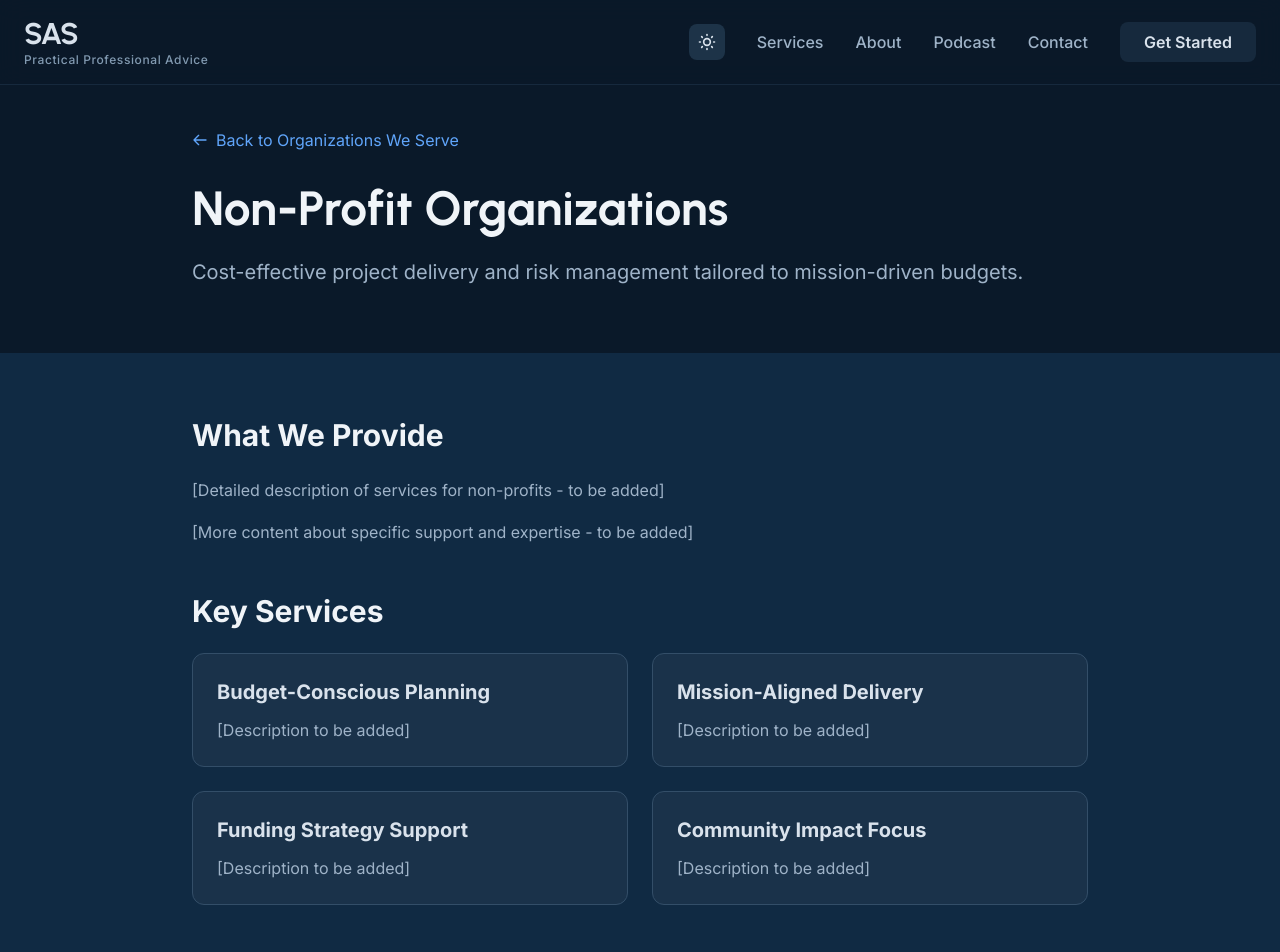
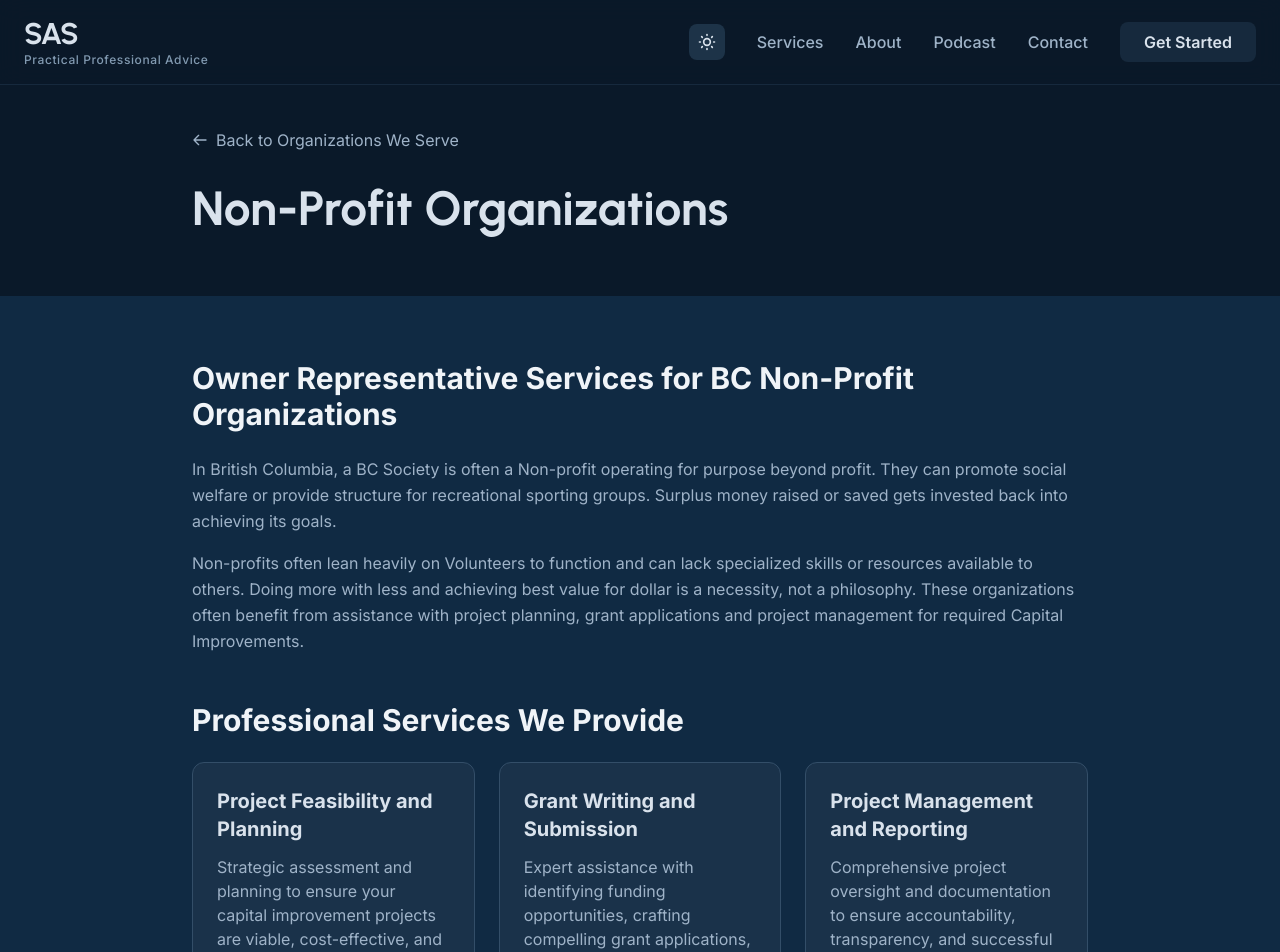
Before and after one commit to Sheel-Advisory-Services/sheel-advisory, a Next.js app: page /non-profits in a window 1280 px wide. Shown: the top 952 px of the page. Built offline with nearby package versions, Linux system fonts and the light colour scheme.

Commit message:
Add content to Non-Profits page: owner representative services description, professional services with 3-column layout, update breadcrumb styling

```diff
--- a/app/non-profits/page.tsx
+++ b/app/non-profits/page.tsx
@@ -1,10 +1,11 @@
-import Link from 'next/link';
-import Header from '@/components/Header';
-import Footer from '@/components/Footer';
+import Link from "next/link";
+import Header from "@/components/Header";
+import Footer from "@/components/Footer";
 
 export const metadata = {
-  title: "Non-Profit Organizations | Sheel Advisory Services",
-  description: "Owner representative services for non-profit organizations across British Columbia.",
+  title: "Non-Profit Organizations | SAS",
+  description:
+    "Owner representative services for non-profit organizations across British Columbia."
 };
 
 export default function NonProfitsPage() {
@@ -19,20 +20,27 @@ export default function NonProfitsPage() {
             {/* Breadcrumb */}
             <Link
               href="/#clients"
-              className="inline-flex items-center text-accent-blue hover:text-accent-cyan mb-8 transition-colors"
+              className="inline-flex items-center text-steel-600 dark:text-steel-300 hover:text-accent-cyan dark:hover:text-accent-cyan mb-8 transition-colors"
             >
-              <svg className="w-4 h-4 mr-2" fill="none" stroke="currentColor" viewBox="0 0 24 24">
-                <path strokeLinecap="round" strokeLinejoin="round" strokeWidth={2} d="M10 19l-7-7m0 0l7-7m-7 7h18" />
+              <svg
+                className="w-4 h-4 mr-2"
+                fill="none"
+                stroke="currentColor"
+                viewBox="0 0 24 24"
+              >
+                <path
+                  strokeLinecap="round"
+                  strokeLinejoin="round"
+                  strokeWidth={2}
+                  d="M10 19l-7-7m0 0l7-7m-7 7h18"
+                />
               </svg>
               Back to Organizations We Serve
             </Link>
 
-            <h1 className="text-4xl md:text-5xl font-display font-bold text-steel-700 dark:text-steel-50 mb-6">
+            <h1 className="text-4xl md:text-5xl font-display font-bold text-steel-600 dark:text-steel-100">
               Non-Profit Organizations
             </h1>
-            <p className="text-xl text-steel-600 dark:text-steel-300 leading-relaxed">
-              Cost-effective project delivery and risk management tailored to mission-driven budgets.
-            </p>
           </div>
         </div>
       </section>
@@ -44,55 +52,69 @@ export default function NonProfitsPage() {
             <div className="space-y-12">
               {/* What We Provide */}
               <div>
-                <h2 className="text-3xl font-bold text-steel-800 dark:text-steel-50 mb-6">
-                  What We Provide
+                <h2 className="text-3xl font-bold text-steel-600 dark:text-steel-50 mb-6">
+                  Owner Representative Services for BC Non-Profit
+                  Organizations
                 </h2>
                 <div className="prose prose-lg dark:prose-invert">
                   <p className="text-steel-600 dark:text-steel-300 leading-relaxed mb-4">
-                    [Detailed description of services for non-profits - to be added]
+                    In British Columbia, a BC Society is often a
+                    Non-profit operating for purpose beyond profit.
+                    They can promote social welfare or provide
+                    structure for recreational sporting groups.
+                    Surplus money raised or saved gets invested back
+                    into achieving its goals.
                   </p>
                   <p className="text-steel-600 dark:text-steel-300 leading-relaxed">
-                    [More content about specific support and expertise - to be added]
+                    Non-profits often lean heavily on Volunteers to
+                    function and can lack specialized skills or
+                    resources available to others. Doing more with
+                    less and achieving best value for dollar is a
+                    necessity, not a philosophy. These organizations
+                    often benefit from assistance with project
+                    planning, grant applications and project
+                    management for required Capital Improvements.
                   </p>
                 </div>
               </div>
 
               {/* Key Services */}
               <div>
-                <h2 className="text-3xl font-bold text-steel-800 dark:text-steel-50 mb-6">
-                  Key Services
+                <h2 className="text-3xl font-bold text-steel-600 dark:text-steel-50 mb-6">
+                  Professional Services We Provide
                 </h2>
-                <div className="grid md:grid-cols-2 gap-6">
+                <div className="grid md:grid-cols-3 gap-6">
                   <div className="p-6 rounded-xl bg-white dark:bg-steel-800/50 border border-steel-300 dark:border-steel-700">
-                    <h3 className="text-xl font-bold text-steel-800 dark:text-steel-100 mb-3">
-                      Budget-Conscious Planning
+                    <h3 className="text-xl font-bold text-steel-600 dark:text-steel-100 mb-3">
+                      Project Feasibility and Planning
                     </h3>
                     <p className="text-steel-600 dark:text-steel-300">
-                      [Description to be added]
+                      Strategic assessment and planning to ensure your
+                      capital improvement projects are viable,
+                      cost-effective, and aligned with organizational
+                      goals.
                     </p>
                   </div>
                   <div className="p-6 rounded-xl bg-white dark:bg-steel-800/50 border border-steel-300 dark:border-steel-700">
-                    <h3 className="text-xl font-bold text-steel-800 dark:text-steel-100 mb-3">
-                      Mission-Aligned Delivery
+                    <h3 className="text-xl font-bold text-steel-600 dark:text-steel-100 mb-3">
+                      Grant Writing and Submission
                     </h3>
                     <p className="text-steel-600 dark:text-steel-300">
-                      [Description to be added]
+                      Expert assistance with identifying funding
+                      opportunities, crafting compelling grant
+                      applications, and navigating submission
+                      requirements.
                     </p>
                   </div>
                   <div className="p-6 rounded-xl bg-white dark:bg-steel-800/50 border border-steel-300 dark:border-steel-700">
-                    <h3 className="text-xl font-bold text-steel-800 dark:text-steel-100 mb-3">
-                      Funding Strategy Support
+                    <h3 className="text-xl font-bold text-steel-600 dark:text-steel-100 mb-3">
+                      Project Management and Reporting
                     </h3>
                     <p className="text-steel-600 dark:text-steel-300">
-                      [Description to be added]
-                    </p>
-                  </div>
-                  <div className="p-6 rounded-xl bg-white dark:bg-steel-800/50 border border-steel-300 dark:border-steel-700">
-                    <h3 className="text-xl font-bold text-steel-800 dark:text-steel-100 mb-3">
-                      Community Impact Focus
-                    </h3>
-                    <p className="text-steel-600 dark:text-steel-300">
-                      [Description to be added]
+                      Comprehensive project oversight and
+                      documentation to ensure accountability,
+                      transparency, and successful delivery of capital
+                      improvements.
                     </p>
                   </div>
                 </div>
@@ -101,15 +123,16 @@ export default function NonProfitsPage() {
               {/* CTA */}
               <div className="mt-12 p-8 rounded-xl bg-gradient-to-r from-accent-blue/10 to-accent-cyan/10 border border-accent-blue/30">
                 <div className="text-center">
-                  <h3 className="text-2xl font-bold text-steel-800 dark:text-steel-50 mb-4">
+                  <h3 className="text-2xl font-bold text-steel-600 dark:text-steel-50 mb-4">
                     Ready to Start Your Project?
                   </h3>
                   <p className="text-steel-600 dark:text-steel-300 mb-6">
-                    Let's discuss how we can support your organization's goals.
+                    Let's discuss how we can support your
+                    organization's goals.
                   </p>
                   <Link
                     href="/#contact"
-                    className="inline-block px-8 py-4 bg-steel-300 dark:bg-steel-700 rounded-lg text-steel-700 dark:text-steel-100 font-semibold hover:bg-steel-400 dark:hover:bg-steel-600 transition-all duration-300 transform hover:-translate-y-1 hover:shadow-lg"
+                    className="inline-block px-8 py-4 bg-steel-200 dark:bg-steel-700 rounded-lg text-steel-700 dark:text-steel-100 font-semibold hover:bg-steel-400 dark:hover:bg-steel-600 transition-all duration-300 transform hover:-translate-y-1 hover:shadow-lg"
                   >
                     Get in Touch
                   </Link>
```
